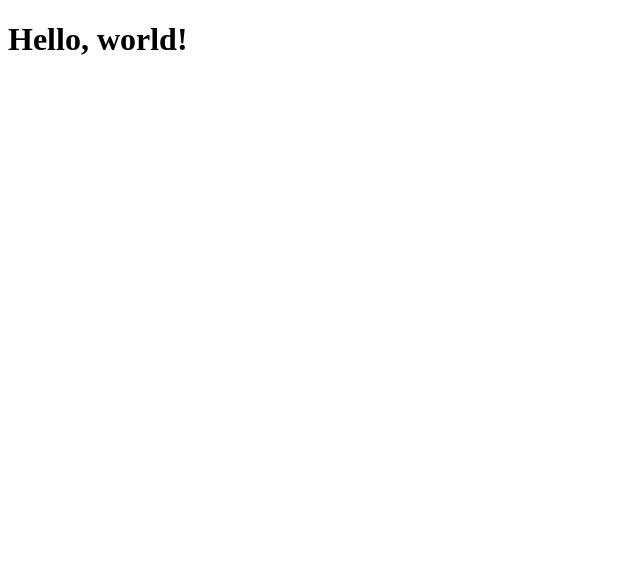
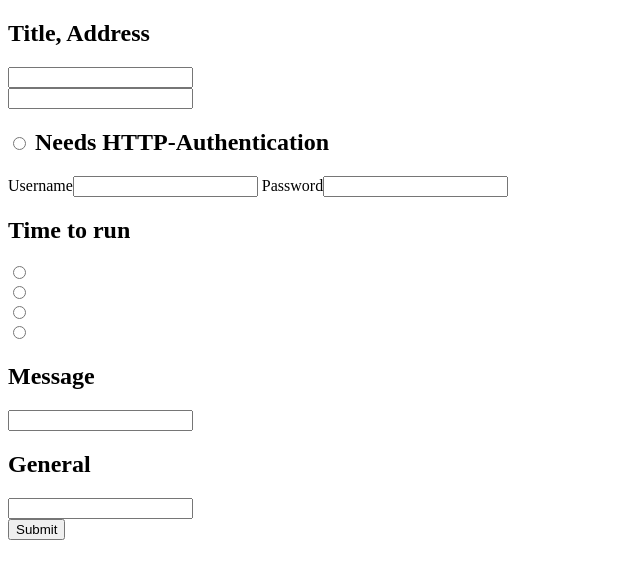
Before and after one commit to RagnaCron/yubicron, a Django app: page / in a window 1280 px wide. Shown: the top 579 px of the page, without its empty margins (0-640 px from the left). Run offline with Django 3.2, Linux system fonts and the light colour scheme.

Commit message:
Basic Web cron layout

```diff
--- a/cronjob/templates/cronjob/index.html
+++ b/cronjob/templates/cronjob/index.html
@@ -5,6 +5,68 @@
     <title>Web Cron</title>
 </head>
 <body>
-    <h1>Hello, world!</h1>
+
+    <form  method="post" >
+        {% csrf_token %}
+
+        <section>
+
+            <h2>Title, Address</h2>
+            <label>
+                <input type="text" name="Title" value="{{ title }}">
+            </label>
+            <br>
+            <label>
+                <input type="url" name="URL" value="{{ url }}">
+            </label>
+            {#            <input type="hidden" name="createUser" value="{{ next }}" />#}
+
+        </section>
+
+        <section>
+                {# TODO: Make it so that if not set, no input possible #}
+
+            <h2><label>
+                <input type="radio" name="Authentication" value="{{ authenticate }}">
+            </label>Needs HTTP-Authentication</h2>
+            <label>Username<input type="text" name="UserName" value="{{ username }}"></label>
+            <label>Password<input type="password" name="UserPassword" value="{{ password }}"></label>
+
+        </section>
+
+        <section>
+            <h2>Time to run</h2>
+            <label>
+                <input type="radio" name="" value="{{ seconds }}">
+            </label><br>
+            <label>
+                <input type="radio" name="" value="{{ minutes }}">
+            </label><br>
+            <label>
+                <input type="radio" name="" value="{{ days }}">
+            </label><br>
+            <label>
+                <input type="radio" name="" value="{{ year }}">
+            </label>
+        </section>
+
+        <section>
+            <h2>Message</h2>
+            <label>
+                <input type="text">
+            </label>
+        </section>
+
+        <section>
+            <h2>General</h2>
+            <label>
+                <input type="text">
+            </label>
+        </section>
+        <section>
+            <input type="submit">
+        </section>
+    </form>
+
 </body>
 </html>
```
Also changed, not shown: db.sqlite3, 1 other file.
